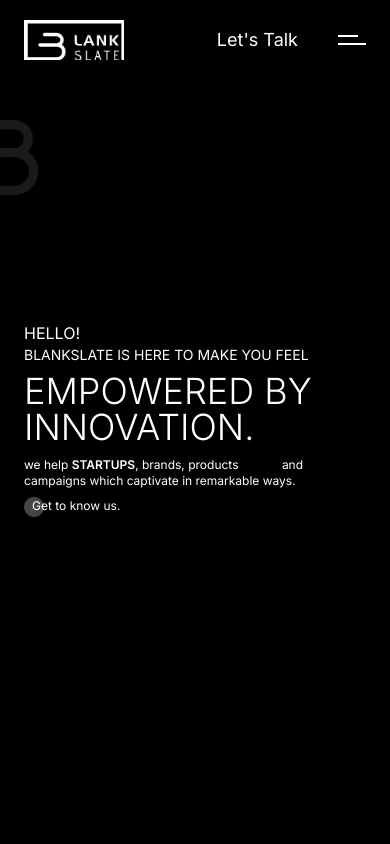
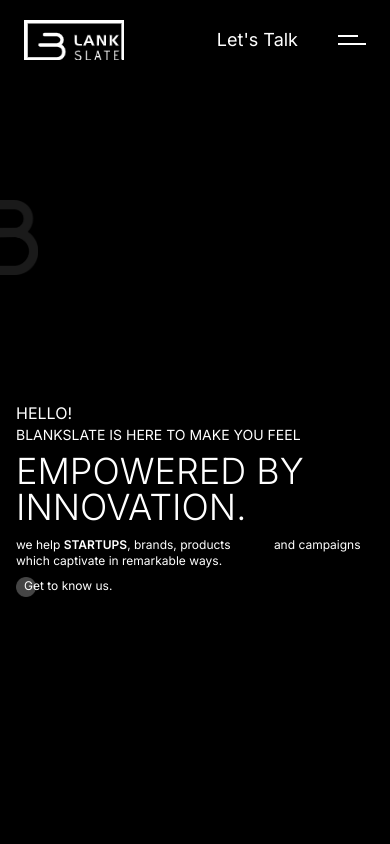
Before and after one commit to Developbyzainab/BlankSlate-Website, a Next.js app: page / in a window 390 px wide. Shown: the top 844 px of the page. Built offline with nearby package versions, Linux system fonts and the light colour scheme.

Commit message:
updated code

```diff
--- a/src/app/page.js
+++ b/src/app/page.js
@@ -108,9 +108,10 @@ const nextSlide = () => {
 
   return (
     <>
-   <section className="relative w-full min-h-screen bg-black overflow-hidden text-white mt-10">
+   <section className="relative w-full bg-black overflow-hidden text-white mt-10 py-20">
 
-  <div className="relative max-w-[1440px] mx-auto min-h-screen">
+  {/* MAIN CONTAINER */}
+  <div className="relative max-w-[1400px] mx-auto w-full">
 
     {/* ================= LEFT BIG IMAGE ================= */}
     <div className="absolute -left-8 md:-left-10 top-20 md:top-1/2 md:-translate-y-1/2">
@@ -123,14 +124,14 @@ const nextSlide = () => {
       />
     </div>
 
-    {/* LEFT VERTICAL TEXT */}
-    <div className="hidden md:block absolute -left-28 lg:-left-32 top-60 md:top-1/2 md:-translate-y-1/2">
+    {/* ================= LEFT VERTICAL TEXT ================= */}
+    <div className="hidden md:block absolute -left-28 lg:-left-32 top-1/2 -translate-y-1/2">
       <p className="rotate-[-90deg] text-[10px] sm:text-xs md:text-sm lg:text-base text-white whitespace-nowrap tracking-wide">
         We are glad to see you on our website!
       </p>
     </div>
 
-    {/* RIGHT SCROLL TEXT */}
+    {/* ================= RIGHT SCROLL TEXT ================= */}
     <div className="hidden md:block absolute right-4 lg:right-6 top-1/2 -translate-y-1/2">
       <div
         onClick={() =>
@@ -146,10 +147,10 @@ const nextSlide = () => {
       </div>
     </div>
 
-    {/* ================= MAIN CONTENT (FIXED STABLE POSITION) ================= */}
-    <div className="relative z-10 flex items-center justify-end min-h-[80vh] px-6">
+    {/* ================= MAIN CONTENT ================= */}
+    <div className="relative z-10 flex items-center justify-center md:justify-end min-h-[80vh] px-4 sm:px-6">
 
-      <div className="w-full max-w-[900px] text-left mt-20 mr-12">
+      <div className="w-full max-w-[900px] text-left mt-20">
 
         <p className="text-base sm:text-lg md:text-2xl lg:text-3xl">
           HELLO!
@@ -159,7 +160,8 @@ const nextSlide = () => {
           BLANKSLATE IS HERE TO MAKE YOU FEEL
         </p>
 
-        <div className="w-full">
+        {/* HEADING */}
+        <div className="max-w-[900px]">
           <h1 className="text-4xl sm:text-5xl md:text-7xl lg:text-[100px] leading-[1] md:leading-[0.9] font-light">
             EMPOWERED BY <br />
             INNOVATION.
@@ -168,10 +170,14 @@ const nextSlide = () => {
 
         <p className="mt-3 sm:mt-4 text-xs sm:text-sm md:text-base max-w-lg">
           we help <span className="font-semibold">STARTUPS</span>, brands,
-          products <span className="ml-10 sm:ml-15">and campaigns</span> which captivate
-          in remarkable ways.
+          products{" "}
+          <span className="ml-10 sm:ml-15">
+            and campaigns
+          </span>{" "}
+          which captivate in remarkable ways.
         </p>
 
+        {/* IMAGE + BUTTON */}
         <div className="mt-2 flex flex-col items-start">
           <Image
             src="/circle.png"
```
